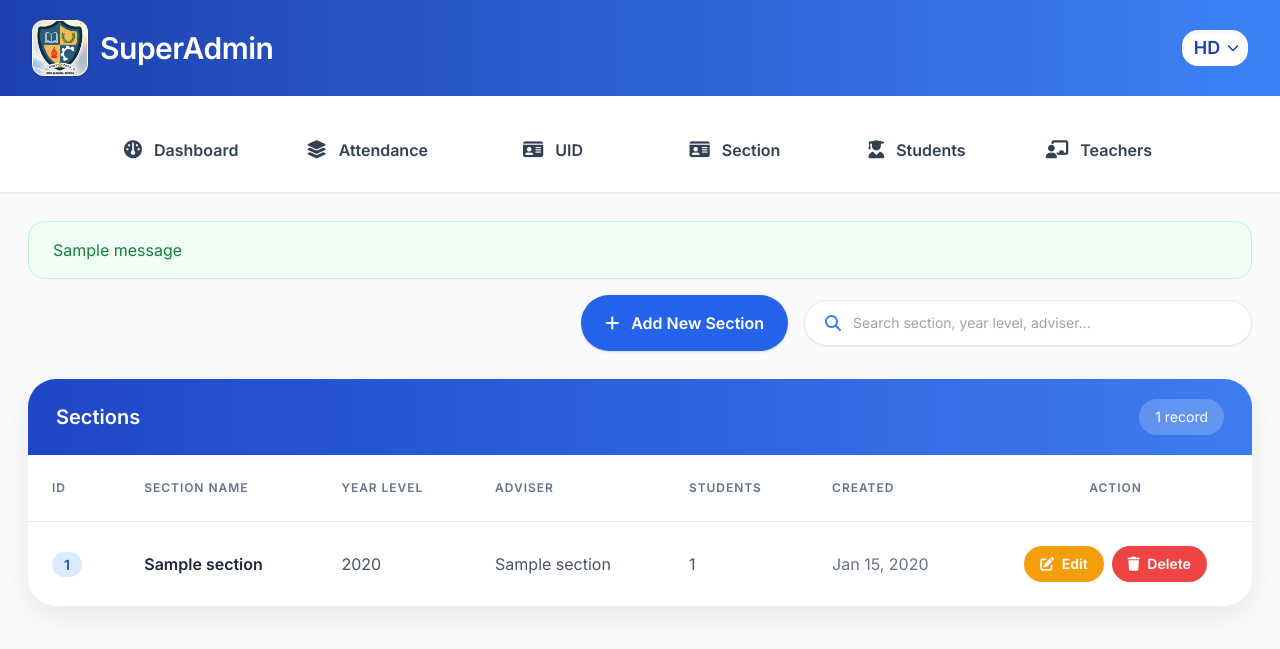
After one commit to Chiriizawa/RFIDMAN, a Flask app: page /superadmin/Section in a window 1280 px wide. The commit adds this page. Shown: the top 649 px of the page. Run offline with Flask 3, Linux system fonts and the light colour scheme; one stand-in notice (Sample message) is shown; a database or web service that is not in the repository returns one stand-in record (values such as "Sample title"); some libraries are stand-ins or nearby versions.

Commit message:
kulang kulang

```diff
--- a/RFID/__init__.py
+++ b/RFID/__init__.py
@@ -3,6 +3,7 @@ from RFID.admin.admin import admin_bp
 from RFID.superadmin.sadmin import sadmin
 from RFID.superadmin.sregister import sregister
 from RFID.superadmin.teacher import teacher_bp
+from RFID.superadmin.section import section_bp
 from RFID.user.user import user
 def create_app():
     app = Flask(
@@ -17,5 +18,6 @@ def create_app():
     app.register_blueprint(sregister, url_prefix='/superadmin')
     app.register_blueprint(user, url_prefix='/User')
     app.register_blueprint(teacher_bp, url_prefix='/superadmin')
+    app.register_blueprint(section_bp, url_prefix='/superadmin')
 
     return app
--- a/RFID/superadmin/template/superadmin/base.html
+++ b/RFID/superadmin/template/superadmin/base.html
@@ -100,13 +100,19 @@
                 <a href="{{ url_for('sadmin.attendance') }}"
                     class="nav-tab {% if request.endpoint == 'sadmin.attendance' %}active{% endif %} flex items-center justify-center gap-x-3 px-7 py-4 rounded-3xl text-base font-semibold min-w-[170px] text-slate-700">
                     <i class="fa-solid fa-layer-group text-lg"></i>
-                    Section
+                    Attendance
                 </a>
 
                 <a href="{{ url_for('sadmin.uid') }}"
                     class="nav-tab {% if request.endpoint == 'sadmin.uid' %}active{% endif %} flex items-center justify-center gap-x-3 px-7 py-4 rounded-3xl text-base font-semibold min-w-[170px] text-slate-700">
                     <i class="fa-solid fa-id-card text-lg"></i>
                     UID
+                </a>
+
+                <a href="{{ url_for('section_bp.section') }}"
+                    class="nav-tab {% if request.endpoint == 'sadmin.uid' %}active{% endif %} flex items-center justify-center gap-x-3 px-7 py-4 rounded-3xl text-base font-semibold min-w-[170px] text-slate-700">
+                    <i class="fa-solid fa-id-card text-lg"></i>
+                    Section
                 </a>
 
                 <a href="{{ url_for('sregister.student') }}"
--- /dev/null
+++ b/RFID/superadmin/template/superadmin/section.html
@@ -0,0 +1,347 @@
+{% extends "superadmin/base.html" %}
+
+{% block title %}Sections{% endblock %}
+
+{% block content %}
+<style>
+    .card-shadow {
+        box-shadow: 0 10px 30px rgba(0,0,0,0.08);
+    }
+
+    .top-gradient {
+        background: linear-gradient(90deg, #1f46c7 0%, #3d7cf0 100%);
+    }
+
+    .table-head {
+        letter-spacing: 0.08em;
+        font-size: 12px;
+    }
+
+    .modal-backdrop {
+        background: rgba(15, 23, 42, 0.45);
+    }
+</style>
+
+<div class="p-7">
+
+    {% with messages = get_flashed_messages(with_categories=true) %}
+        {% if messages %}
+            {% for category, message in messages %}
+                <div class="mb-4 rounded-2xl px-6 py-4 border
+                    {% if category == 'error' %}
+                        bg-red-50 text-red-700 border-red-200
+                    {% else %}
+                        bg-green-50 text-green-700 border-green-200
+                    {% endif %}
+                ">
+                    {{ message }}
+                </div>
+            {% endfor %}
+        {% endif %}
+    {% endwith %}
+
+    <div class="flex flex-col lg:flex-row lg:items-center lg:justify-end gap-4 mb-7">
+        <button onclick="openAddModal()"
+                class="bg-blue-600 hover:bg-blue-700 text-white px-6 py-4 rounded-full font-semibold shadow flex items-center gap-3">
+            <i class="fa-solid fa-plus"></i>
+            Add New Section
+        </button>
+
+        <form method="GET" action="{{ url_for('section_bp.section') }}" class="flex-1 max-w-md">
+            <div class="bg-white border rounded-full px-5 py-3 flex items-center gap-3 shadow-sm">
+                <i class="fa-solid fa-magnifying-glass text-blue-500"></i>
+                <input type="text"
+                       name="search"
+                       value="{{ search }}"
+                       placeholder="Search section, year level, adviser..."
+                       class="w-full outline-none text-sm bg-transparent">
+            </div>
+        </form>
+    </div>
+
+    <div class="bg-white rounded-[28px] overflow-hidden card-shadow">
+        <div class="top-gradient px-7 py-5 flex items-center justify-between">
+            <h2 class="text-white text-xl font-semibold">Sections</h2>
+            <span class="bg-white/20 text-white px-4 py-2 rounded-full text-sm">
+                {{ total_sections }} record{{ '' if total_sections == 1 else 's' }}
+            </span>
+        </div>
+
+        <div class="overflow-x-auto">
+            <table class="min-w-full">
+                <thead class="bg-white border-b">
+                    <tr class="table-head text-slate-500 uppercase text-left">
+                        <th class="px-6 py-6">ID</th>
+                        <th class="px-6 py-6">Section Name</th>
+                        <th class="px-6 py-6">Year Level</th>
+                        <th class="px-6 py-6">Adviser</th>
+                        <th class="px-6 py-6">Students</th>
+                        <th class="px-6 py-6">Created</th>
+                        <th class="px-6 py-6 text-center">Action</th>
+                    </tr>
+                </thead>
+                <tbody>
+                    {% if sections %}
+                        {% for section in sections %}
+                            <tr class="border-b last:border-b-0 hover:bg-slate-50 transition">
+                                <td class="px-6 py-6">
+                                    <span class="bg-blue-100 text-blue-700 px-3 py-1 rounded-full text-sm font-semibold">
+                                        {{ section.id }}
+                                    </span>
+                                </td>
+
+                                <td class="px-6 py-6 font-semibold text-slate-800">
+                                    {{ section.section_name }}
+                                </td>
+
+                                <td class="px-6 py-6 text-slate-600">
+                                    {{ section.year_level if section.year_level else '—' }}
+                                </td>
+
+                                <td class="px-6 py-6 text-slate-600">
+                                    {{ section.adviser_name if section.adviser_name else '—' }}
+                                </td>
+
+                                <td class="px-6 py-6 text-slate-600">
+                                    {{ section.total_students }}
+                                </td>
+
+                                <td class="px-6 py-6 text-slate-500">
+                                    {{ section.created_at.strftime('%b %d, %Y') if section.created_at else '—' }}
+                                </td>
+
+                                <td class="px-6 py-6">
+                                    <div class="flex items-center justify-center gap-2">
+                                        <button
+                                            type="button"
+                                            onclick='openEditModal(
+                                                "{{ section.id }}",
+                                                "{{ section.section_name|e }}",
+                                                "{{ section.year_level if section.year_level else "" }}",
+                                                "{{ section.teacher_id if section.teacher_id else "" }}"
+                                            )'
+                                            class="bg-amber-500 hover:bg-amber-600 text-white px-4 py-2 rounded-full text-sm font-semibold">
+                                            <i class="fa-solid fa-pen-to-square mr-1"></i> Edit
+                                        </button>
+
+                                        <button
+                                            type="button"
+                                            onclick='openDeleteModal("{{ section.id }}", "{{ section.section_name|e }}")'
+                                            class="bg-red-500 hover:bg-red-600 text-white px-4 py-2 rounded-full text-sm font-semibold">
+                                            <i class="fa-solid fa-trash mr-1"></i> Delete
+                                        </button>
+                                    </div>
+                                </td>
+                            </tr>
+                        {% endfor %}
+                    {% else %}
+                        <tr>
+                            <td colspan="7" class="px-6 py-12 text-center text-slate-500">
+                                No sections found.
+                            </td>
+                        </tr>
+                    {% endif %}
+                </tbody>
+            </table>
+        </div>
+    </div>
+</div>
+
+<!-- Add Modal -->
+<div id="addModal" class="fixed inset-0 hidden items-center justify-center modal-backdrop z-50 p-4">
+    <div class="bg-white w-full max-w-2xl rounded-3xl shadow-2xl overflow-hidden">
+        <div class="top-gradient px-6 py-4 flex items-center justify-between">
+            <h3 class="text-white text-xl font-semibold">Add Section</h3>
+            <button type="button" onclick="closeAddModal()" class="text-white text-2xl">&times;</button>
+        </div>
+
+        <form method="POST" class="p-6 space-y-5">
+            <input type="hidden" name="action" value="add_section">
+
+            <div class="grid grid-cols-1 md:grid-cols-2 gap-5">
+                <div>
+                    <label class="block text-sm font-semibold text-slate-700 mb-2">Section Name</label>
+                    <input type="text"
+                           name="section_name"
+                           required
+                           class="w-full border rounded-2xl px-4 py-3 outline-none focus:ring-2 focus:ring-blue-500">
+                </div>
+
+                <div>
+                    <label class="block text-sm font-semibold text-slate-700 mb-2">Year Level</label>
+                    <select name="year_level"
+                            class="w-full border rounded-2xl px-4 py-3 outline-none focus:ring-2 focus:ring-blue-500">
+                        <option value="">Select Year Level</option>
+                        <option value="1st Year">1st Year</option>
+                        <option value="2nd Year">2nd Year</option>
+                        <option value="3rd Year">3rd Year</option>
+                        <option value="4th Year">4th Year</option>
+                    </select>
+                </div>
+            </div>
+
+            <div>
+                <label class="block text-sm font-semibold text-slate-700 mb-2">Adviser</label>
+                <select name="teacher_id"
+                        class="w-full border rounded-2xl px-4 py-3 outline-none focus:ring-2 focus:ring-blue-500">
+                    <option value="">No Adviser</option>
+                    {% for teacher in teachers %}
+                        <option value="{{ teacher.id }}">
+                            {{ teacher.last_name }}, {{ teacher.first_name }}{% if teacher.middle_name %} {{ teacher.middle_name }}{% endif %}
+                        </option>
+                    {% endfor %}
+                </select>
+            </div>
+
+            <div class="flex justify-end gap-3 pt-2">
+                <button type="button"
+                        onclick="closeAddModal()"
+                        class="px-5 py-3 rounded-2xl border font-semibold text-slate-700">
+                    Cancel
+                </button>
+                <button type="submit"
+                        class="px-5 py-3 rounded-2xl bg-blue-600 hover:bg-blue-700 text-white font-semibold">
+                    Save Section
+                </button>
+            </div>
+        </form>
+    </div>
+</div>
+
+<!-- Edit Modal -->
+<div id="editModal" class="fixed inset-0 hidden items-center justify-center modal-backdrop z-50 p-4">
+    <div class="bg-white w-full max-w-2xl rounded-3xl shadow-2xl overflow-hidden">
+        <div class="top-gradient px-6 py-4 flex items-center justify-between">
+            <h3 class="text-white text-xl font-semibold">Edit Section</h3>
+            <button type="button" onclick="closeEditModal()" class="text-white text-2xl">&times;</button>
+        </div>
+
+        <form method="POST" class="p-6 space-y-5">
+            <input type="hidden" name="action" value="edit_section">
+            <input type="hidden" name="section_id" id="edit_section_id">
+
+            <div class="grid grid-cols-1 md:grid-cols-2 gap-5">
+                <div>
+                    <label class="block text-sm font-semibold text-slate-700 mb-2">Section Name</label>
+                    <input type="text"
+                           name="section_name"
+                           id="edit_section_name"
+                           required
+                           class="w-full border rounded-2xl px-4 py-3 outline-none focus:ring-2 focus:ring-blue-500">
+                </div>
+
+                <div>
+                    <label class="block text-sm font-semibold text-slate-700 mb-2">Year Level</label>
+                    <select name="year_level"
+                            id="edit_year_level"
+                            class="w-full border rounded-2xl px-4 py-3 outline-none focus:ring-2 focus:ring-blue-500">
+                        <option value="">Select Year Level</option>
+                        <option value="1st Year">1st Year</option>
+                        <option value="2nd Year">2nd Year</option>
+                        <option value="3rd Year">3rd Year</option>
+                        <option value="4th Year">4th Year</option>
+                    </select>
+                </div>
+            </div>
+
+            <div>
+                <label class="block text-sm font-semibold text-slate-700 mb-2">Adviser</label>
+                <select name="teacher_id"
+                        id="edit_teacher_id"
+                        class="w-full border rounded-2xl px-4 py-3 outline-none focus:ring-2 focus:ring-blue-500">
+                    <option value="">No Adviser</option>
+                    {% for teacher in teachers %}
+                        <option value="{{ teacher.id }}">
+                            {{ teacher.last_name }}, {{ teacher.first_name }}{% if teacher.middle_name %} {{ teacher.middle_name }}{% endif %}
+                        </option>
+                    {% endfor %}
+                </select>
+            </div>
+
+            <div class="flex justify-end gap-3 pt-2">
+                <button type="button"
+                        onclick="closeEditModal()"
+                        class="px-5 py-3 rounded-2xl border font-semibold text-slate-700">
+                    Cancel
+                </button>
+                <button type="submit"
+                        class="px-5 py-3 rounded-2xl bg-blue-600 hover:bg-blue-700 text-white font-semibold">
+                    Update Section
+                </button>
+            </div>
+        </form>
+    </div>
+</div>
+
+<!-- Delete Modal -->
+<div id="deleteModal" class="fixed inset-0 hidden items-center justify-center modal-backdrop z-50 p-4">
+    <div class="bg-white w-full max-w-lg rounded-3xl shadow-2xl overflow-hidden">
+        <div class="top-gradient px-6 py-4 flex items-center justify-between">
+            <h3 class="text-white text-xl font-semibold">Delete Section</h3>
+            <button type="button" onclick="closeDeleteModal()" class="text-white text-2xl">&times;</button>
+        </div>
+
+        <form method="POST" class="p-6">
+            <input type="hidden" name="action" value="delete_section">
+            <input type="hidden" name="section_id" id="delete_section_id">
+
+            <p class="text-slate-700 text-base">
+                Are you sure you want to delete
+                <span id="delete_section_name" class="font-bold text-red-600"></span>?
+            </p>
+
+            <div class="flex justify-end gap-3 pt-6">
+                <button type="button"
+                        onclick="closeDeleteModal()"
+                        class="px-5 py-3 rounded-2xl border font-semibold text-slate-700">
+                    Cancel
+                </button>
+                <button type="submit"
+                        class="px-5 py-3 rounded-2xl bg-red-600 hover:bg-red-700 text-white font-semibold">
+                    Delete
+                </button>
+            </div>
+        </form>
+    </div>
+</div>
+
+<script>
+    function openAddModal() {
+        document.getElementById('addModal').classList.remove('hidden');
+        document.getElementById('addModal').classList.add('flex');
+    }
+
+    function closeAddModal() {
+        document.getElementById('addModal').classList.add('hidden');
+        document.getElementById('addModal').classList.remove('flex');
+    }
+
+    function openEditModal(id, sectionName, yearLevel, teacherId) {
+        document.getElementById('edit_section_id').value = id;
+        document.getElementById('edit_section_name').value = sectionName;
+        document.getElementById('edit_year_level').value = yearLevel;
+        document.getElementById('edit_teacher_id').value = teacherId;
+
+        document.getElementById('editModal').classList.remove('hidden');
+        document.getElementById('editModal').classList.add('flex');
+    }
+
+    function closeEditModal() {
+        document.getElementById('editModal').classList.add('hidden');
+        document.getElementById('editModal').classList.remove('flex');
+    }
+
+    function openDeleteModal(id, sectionName) {
+        document.getElementById('delete_section_id').value = id;
+        document.getElementById('delete_section_name').textContent = sectionName;
+
+        document.getElementById('deleteModal').classList.remove('hidden');
+        document.getElementById('deleteModal').classList.add('flex');
+    }
+
+    function closeDeleteModal() {
+        document.getElementById('deleteModal').classList.add('hidden');
+        document.getElementById('deleteModal').classList.remove('flex');
+    }
+</script>
+{% endblock %}
```
Also changed, not shown: RFID/superadmin/sadmin.py (+72 -13 lines), RFID/superadmin/section.py (added, +200 -0 lines).
